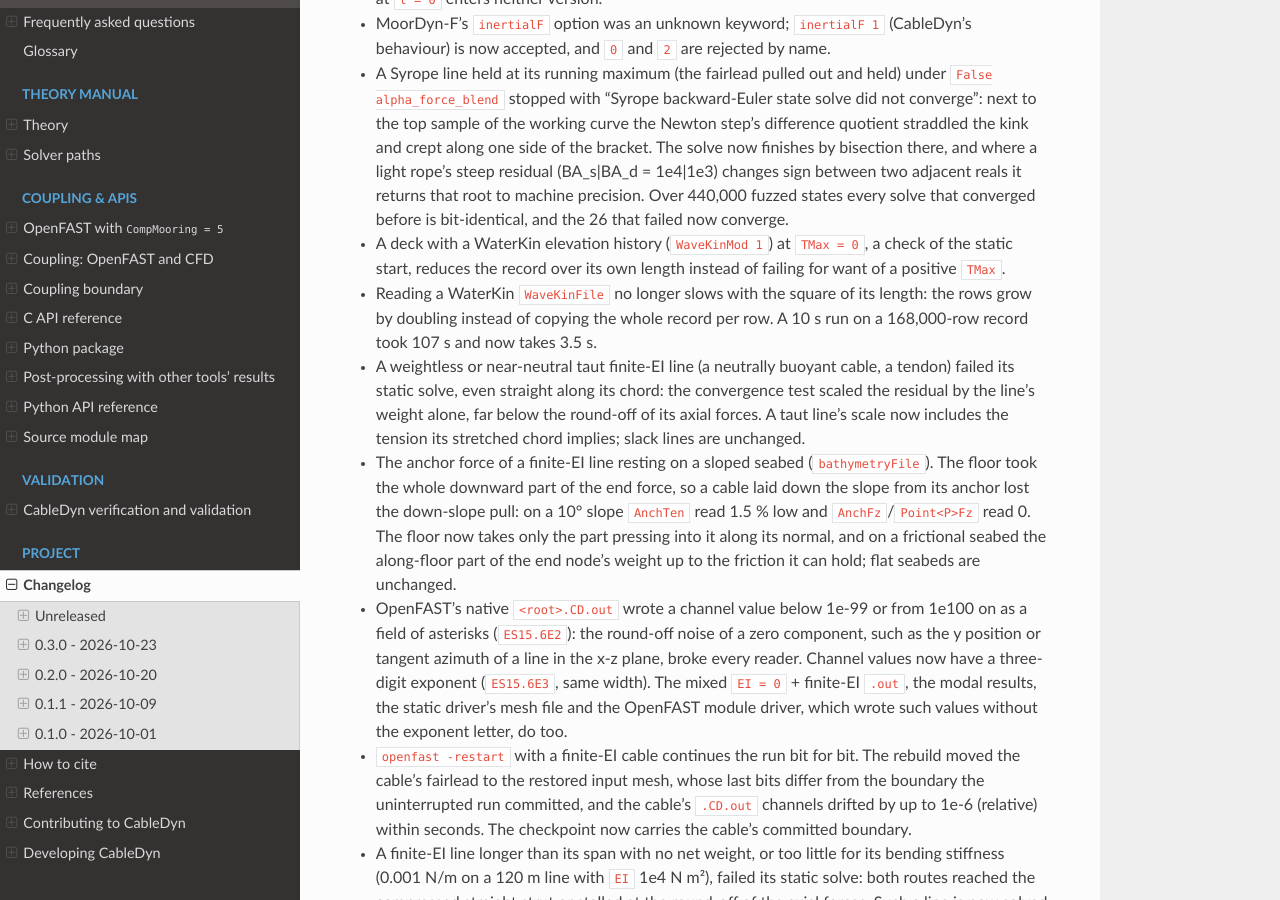
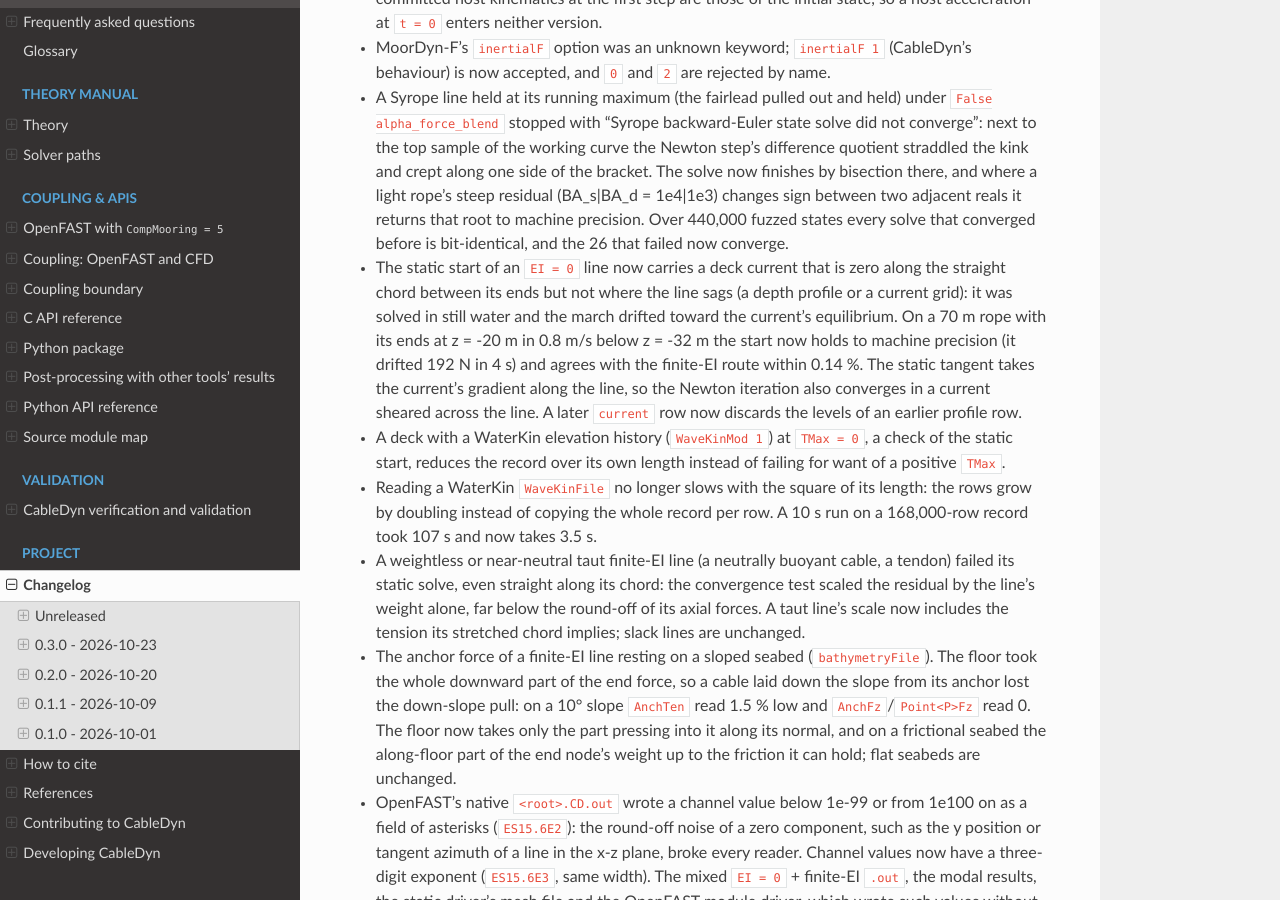
Before and after one commit to SMI-Lab-Inha/CableDyn, a Sphinx documentation site: the page built from doc/changelog.md, in a window 1280 px wide and 900 px high, scrolled down 5201 px. Built offline with Sphinx 7.4.7 and the Read the Docs theme 3.1.0, drawn with Linux system fonts in a browser that asks for light colours; some of the changed text lies outside the part shown.

Commit message:
fix(currents): a current below the chord in the EI = 0 static start; C API clock
The EI = 0 model build decided whether its static start carries a current
from the node velocities sampled on the straight chord, so a current that
is zero along the chord but not where the line sags (a depth profile, a
Currents 2/5 grid) was left out: the start was solved in still water and
the march drifted (192 N in 4 s on a 70 m rope with its ends at z = -20 m
in 0.8 m/s below z = -32 m; the same with Currents 1). The decision now
looks at the field itself: the node velocities, the profile, or the grid's
t = 0 sample. With the current in, the static Newton needs the current's
gradient along the line (the load moves with the nodes through the
re-sampled fluid velocity): the EI = 0 static tangent adds
-(d load/d v) du/dx at each node (CD_Current_Profile_Gradient,
CD_Current_Grid_Gradient), without which that start did not converge. A
later current row also discards the levels of an earlier profile row.

The point-system shells of the C API and OpenFAST (CD_Init_Deck_System)
have no simulation clock and held a Currents 2/5 table at its t = 0 value
without a word. A table that varies in time is now refused, as deck waves
are; one constant in time is the steady field the shells apply, as
Currents 1.

A grid holds at most 2e6 resampled samples (48 MB): every static current
object keeps its own copy. The cross-plane test of the finite-EI static
frame reads the grid's t = 0 sample, the field the static start sees (the
march holds only the end translations). The aggregate-route and coupled
refusals and the dtM message name Currents 2/5. The docs qualify the
static start: MoorDyn-C's default stationary initial condition takes the
t = 0 current, its legacy dynamic relaxation samples it in time.

Gates: test_mdc_currents_runs, the off-chord decks (Currents 1 and 2 on the
EI = 0 route, Currents 2 finite-EI): the march holds the start to 0 N (EI = 0)
and 1e-4 N (finite-EI) over 4 s, and the EI = 0 start is within 0.14 % of
the finite-EI one; test_c_api and test_native_model: a Currents 2 table
that varies in time is refused naming the missing clock, a constant one
initialises; step_allocations_current_grid: 20000 grid velocity and
gradient evaluations make no heap allocation.

Signed-off-by: Jae Hoon Seo <jaehoon.seo@inha.ac.kr>

```diff
--- a/CHANGELOG.md
+++ b/CHANGELOG.md
@@ -150,7 +150,8 @@ All notable changes to CableDyn are recorded in this file. The format follows
   times the current is identical to MoorDyn-C v2.7.1's; a constant table equals `Currents 1` and a
   grid uniform in x and y equals `Currents 2`; on a 70 m rope the tension change of a time-varying
   and of a sheared current matches MoorDyn-C's within 0.9 %, and the static start in a sheared grid
-  holds the tensions to 1.4e-7 of the change the current makes.
+  holds the tensions to 1.4e-7 of the change the current makes. The C API, without a clock,
+  refuses a table that varies in time.
 
 ### Changed
 
@@ -220,6 +221,14 @@ All notable changes to CableDyn are recorded in this file. The format follows
   and where a light rope's steep residual (BA_s|BA_d = 1e4|1e3) changes sign between two
   adjacent reals it returns that root to machine precision. Over 440,000 fuzzed states every
   solve that converged before is bit-identical, and the 26 that failed now converge.
+- The static start of an `EI = 0` line now carries a deck current that is zero along the
+  straight chord between its ends but not where the line sags (a depth profile or a current
+  grid): it was solved in still water and the march drifted toward the current's equilibrium.
+  On a 70 m rope with its ends at z = -20 m in 0.8 m/s below z = -32 m the start now holds to
+  machine precision (it drifted 192 N in 4 s) and agrees with the finite-EI route within 0.14 %.
+  The static tangent takes the current's gradient along the line, so the Newton iteration also
+  converges in a current sheared across the line. A later `current` row now discards the levels
+  of an earlier profile row.
 - A deck with a WaterKin elevation history (`WaveKinMod 1`) at `TMax = 0`, a check of the static
   start, reduces the record over its own length instead of failing for want of a positive
   `TMax`.
--- a/CMakeLists.txt
+++ b/CMakeLists.txt
@@ -1430,6 +1430,9 @@ if(CMAKE_Fortran_COMPILER_ID STREQUAL "GNU" AND CMAKE_C_COMPILER_ID STREQUAL "GN
   # And with the nodal twist (polar inertia, torsional damping, the 7-DOF-per-node band).
   add_test(NAME step_allocations_nodal_twist COMMAND test_step_allocations nodal)
   set_tests_properties(step_allocations_nodal_twist PROPERTIES LABELS "fortran;dynamic;memory")
+  # And the MoorDyn-C current grid (Currents 2 and 5) every standalone step samples at the nodes.
+  add_test(NAME step_allocations_current_grid COMMAND test_step_allocations current_grid)
+  set_tests_properties(step_allocations_current_grid PROPERTIES LABELS "fortran;dynamic;memory")
 endif()
 
 add_executable(test_snap_load tests/test_snap_load.f90)
```
Also changed, not shown: doc/capi.rst (+6 -2 lines), doc/driver_format.md (+7 -1 lines), 13 other files.
